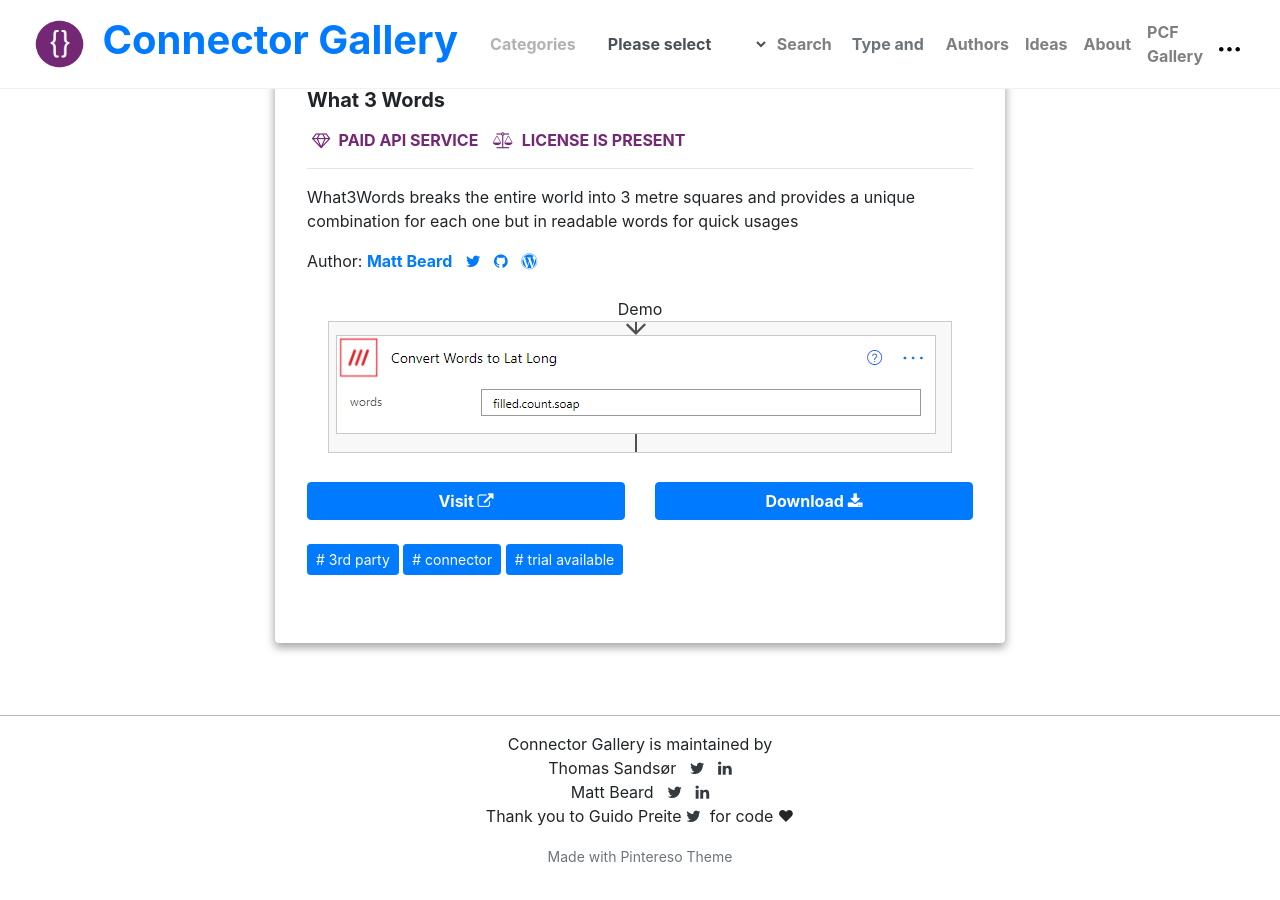
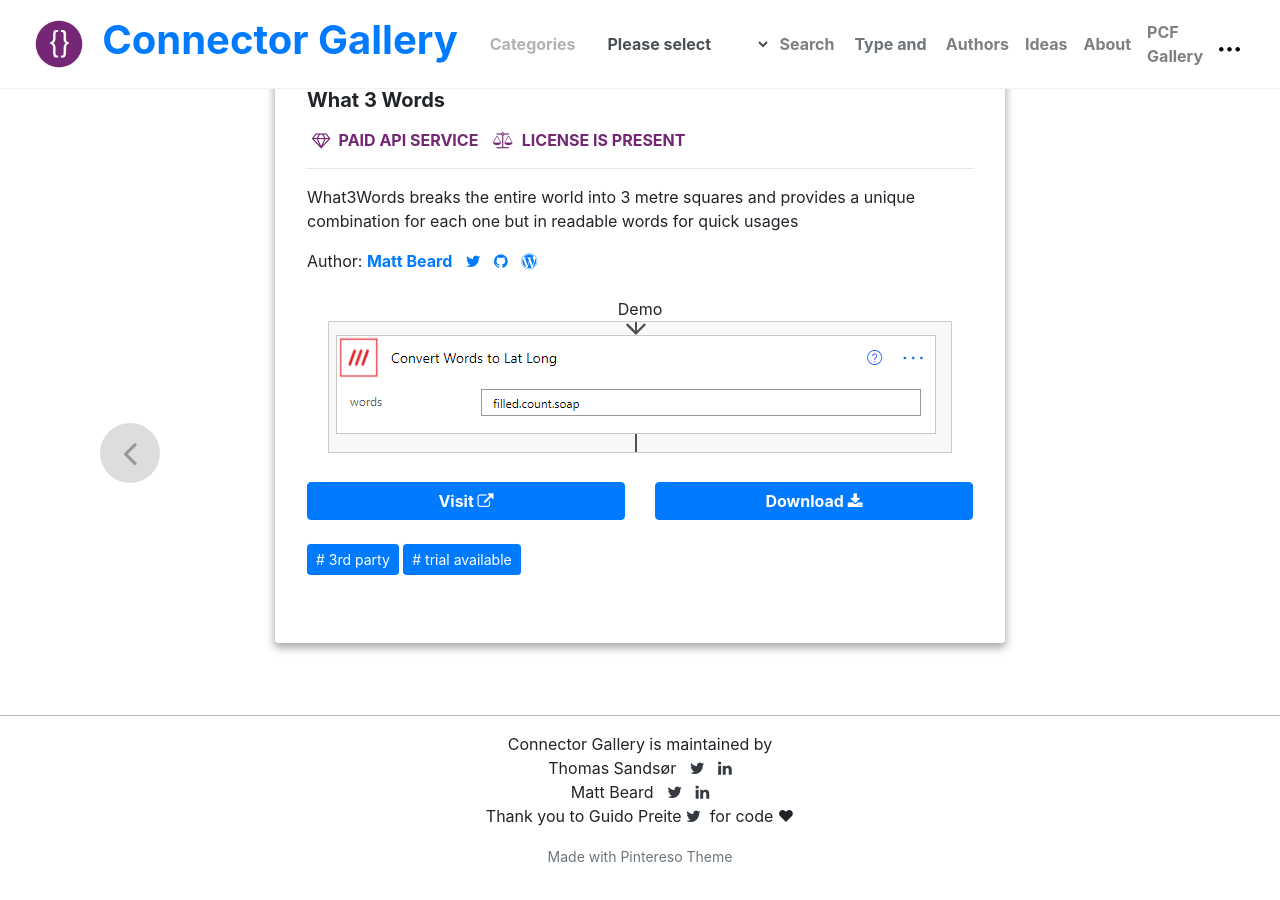
Before and after one commit to thomassandsor/connector.gallery, a Jekyll site: the page built from _posts/2021-06-22-what-3-words.md, in a window 1280 px wide and 900 px high, scrolled down 812 px. Built offline with Jekyll 4.4.1, drawn with Linux system fonts in a browser that asks for light colours; nearby versions of some CDN libraries; library files that are not in the unit come from our copies; comment, search, counter and statistics services are not loaded.

```diff
--- a/_posts/2021-06-22-what-3-words.md
+++ b/_posts/2021-06-22-what-3-words.md
@@ -3,7 +3,6 @@ title: What 3 Words
 metadate: hide
 categories:
   - 3rd Party
-  - Connector
   - Trial Available
 image: /assets/images/What3Words.png
 visit: 'https://mbeard.co.uk/2020/10/02/power-automate-custom-connector-series-1-what3words/'
```
Also changed, not shown: _posts/2021-06-25-datelist-io.md (renamed from _pages/2021-06-25-datelist-io.md, +0 -1 lines).
